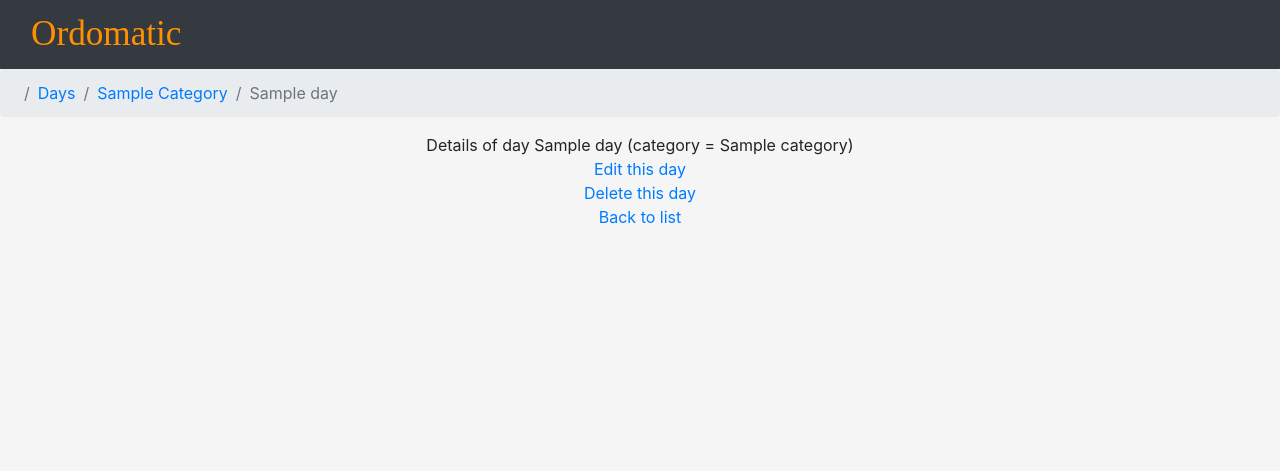
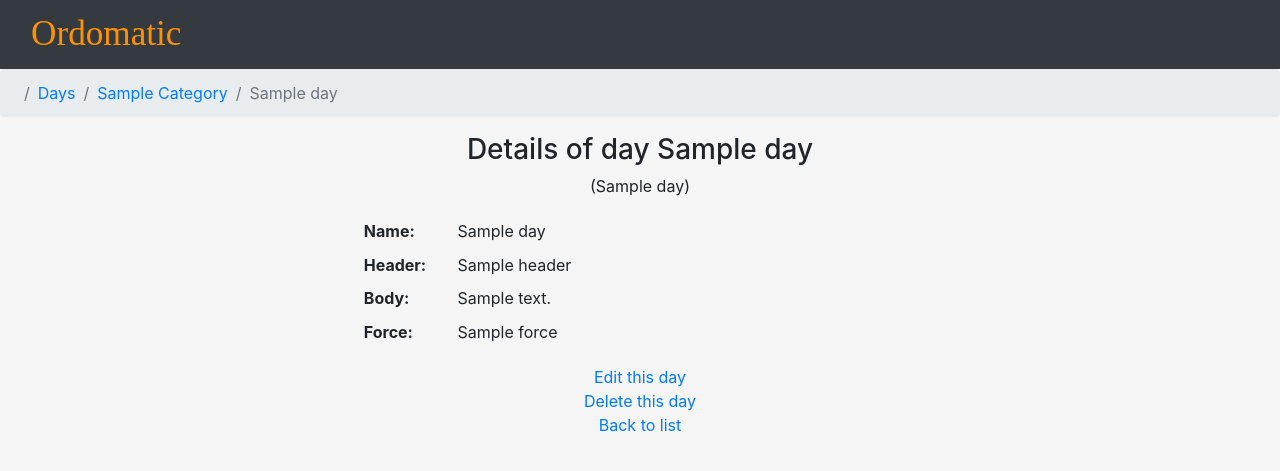
Before and after one commit to BrRoman/ordomatic-django, a Django app: template ordomatic/apps/days/templates/days/details.html in a window 1280 px wide. Shown: the top 471 px of the page. Run offline with Django 3.2, Linux system fonts and the light colour scheme; the template is opened without the code that fills it: most values are stand-ins (such as "Sample title", 1, 10 or a date in 2020); style sheets or scripts are compiled from the project's sources; some libraries are stand-ins or nearby versions; some web fonts are replaced.

Commit message:
Day details.html improved (details in a table).

```diff
--- a/ordomatic/apps/days/templates/days/details.html
+++ b/ordomatic/apps/days/templates/days/details.html
@@ -7,7 +7,34 @@
 {% endblock breadcrumbs %}
 
 {% block content %}
-    Details of day {{ day }} (category = {{ category }})
+    <h3>Details of day {{ day.name }}</h3>
+
+    {% if category == 'tempo' %}
+        ({{ day.baseline }}{% if day.add >= 0 %}+{% endif %}{{ day.add }})
+    {% else %}
+        ({{ day }})
+    {% endif %}
+
+    <div class="col-6 mt-3">
+        <table class="table table-sm table-borderless">
+            <tr>
+                <td class="col-2 font-weight-bold">Name:</td>
+                <td class="col-10">{{ day.name }}</td>
+            </tr>
+            <tr>
+                <td class="col-2 font-weight-bold">Header:</td>
+                <td class="col-10">{{ day.header }}</td>
+            </tr>
+            <tr>
+                <td class="col-2 font-weight-bold">Body:</td>
+                <td class="col-10">{{ day.body }}</td>
+            </tr>
+            <tr>
+                <td class="col-2 font-weight-bold">Force:</td>
+                <td class="col-10">{{ day.force }}</td>
+            </tr>
+        </table>
+    </div>
 
     <a href={% url 'days:day_update' category day.pk%}>Edit this day</a>
     <a href={% url 'days:day_delete' category day.pk%}>Delete this day</a>
```
